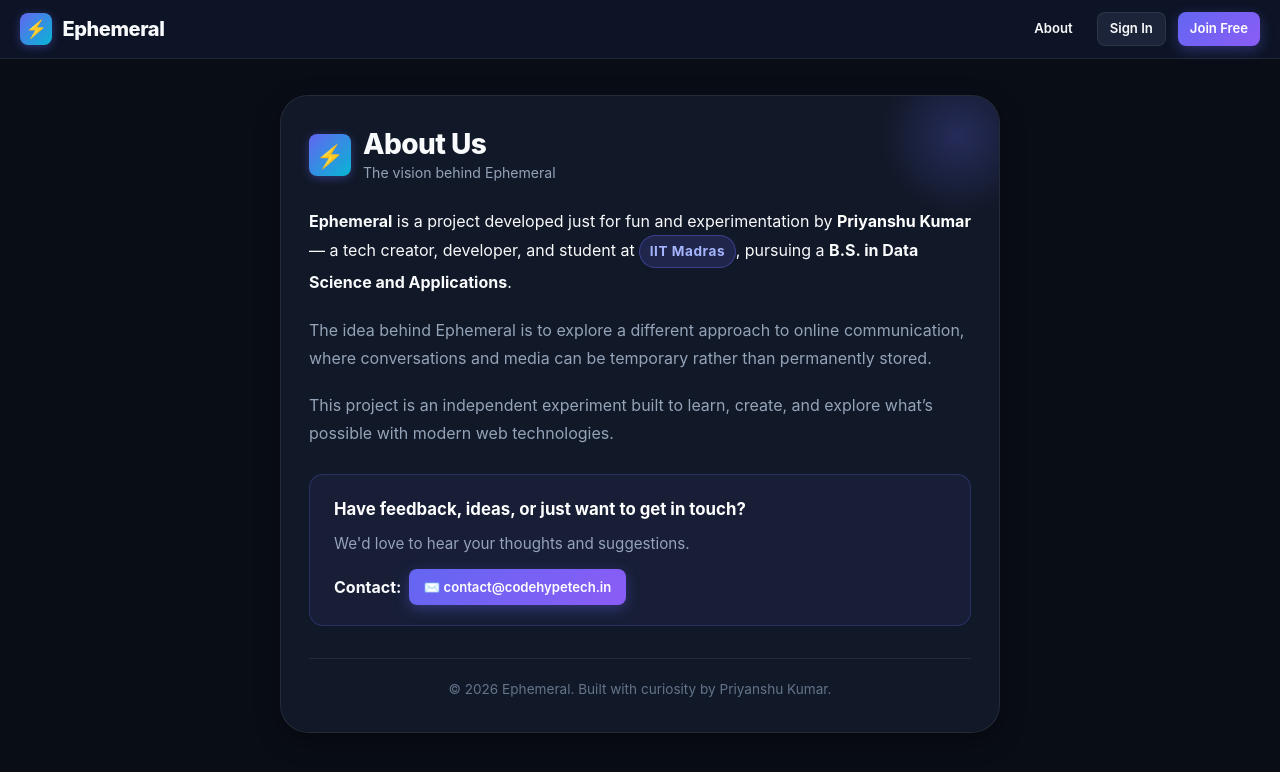
After one commit to pkdsiit/ephemeral, a Flask app: page /about in a window 1280 px wide. The commit adds this page. Shown: the top 772 px of the page. Run offline with Flask 3, Linux system fonts and the light colour scheme; parts of the project's set-up code (start-up, migrations or seed data) failed here and were passed over.

Commit message:
feat: add About Us & Contact page with creator info and contact link

```diff
--- a/app/main/routes.py
+++ b/app/main/routes.py
@@ -95,3 +95,9 @@ def trigger_cleanup():
         'message': 'Ephemeral cleanup executed successfully',
         'stats': stats
     }), 200
+
+
+@main_bp.route('/about')
+@main_bp.route('/contact')
+def about():
+    return render_template('main/about.html')
--- a/app/templates/base.html
+++ b/app/templates/base.html
@@ -33,6 +33,7 @@
         <li><a href="{{ url_for('dating.index') }}" class="{% if request.endpoint and request.endpoint.startswith('dating.') %}active{% endif %}">Dating</a></li>
         <li><a href="{{ url_for('users.search_page') }}" class="{% if request.endpoint == 'users.search_page' %}active{% endif %}">Discover</a></li>
         <li><a href="{{ url_for('users.friends_page') }}" class="{% if request.endpoint == 'users.friends_page' %}active{% endif %}">Connections</a></li>
+        <li><a href="{{ url_for('main.about') }}" class="{% if request.endpoint == 'main.about' %}active{% endif %}">About</a></li>
         {% if current_user.is_admin %}
         <li><a href="{{ url_for('admin.dashboard') }}" class="{% if request.endpoint and request.endpoint.startswith('admin.') %}active{% endif %}"><span class="badge badge-accent">Admin</span></a></li>
         {% endif %}
@@ -49,6 +50,7 @@
     </div>
     {% else %}
     <div class="nav-user">
+      <a href="{{ url_for('main.about') }}" class="btn btn-sm btn-secondary" style="border:none; background:transparent;">About</a>
       <a href="{{ url_for('auth.login') }}" class="btn btn-sm btn-secondary">Sign In</a>
       <a href="{{ url_for('auth.register') }}" class="btn btn-sm btn-primary">Join Free</a>
     </div>
@@ -75,6 +77,9 @@
     </a>
     <a href="{{ url_for('users.search_page') }}" class="top-nav-tab {% if request.endpoint == 'users.search_page' %}active{% endif %}">
       <span>🔍 Discover</span>
+    </a>
+    <a href="{{ url_for('main.about') }}" class="top-nav-tab {% if request.endpoint == 'main.about' %}active{% endif %}">
+      <span>ℹ️ About</span>
     </a>
     <a href="{{ url_for('users.profile') }}" class="top-nav-tab {% if request.endpoint and request.endpoint.startswith('users.profile') %}active{% endif %}">
       <span>👤 Profile</span>
--- /dev/null
+++ b/app/templates/main/about.html
@@ -0,0 +1,51 @@
+{% extends "base.html" %}
+
+{% block title %}About Us & Contact{% endblock %}
+
+{% block content %}
+<div style="max-width:720px; margin:1rem auto 2.5rem;">
+  <div class="card" style="padding:2rem 1.75rem; border-radius:var(--radius-xl); box-shadow:var(--shadow-md); position:relative; overflow:hidden;">
+    <div style="position:absolute; top:-40px; right:-40px; width:160px; height:160px; background:radial-gradient(circle, rgba(99,102,241,0.25), transparent 70%); border-radius:50%; pointer-events:none;"></div>
+
+    <div style="display:flex; align-items:center; gap:0.75rem; margin-bottom:1.5rem;">
+      <div class="brand-icon" style="width:42px; height:42px; font-size:1.4rem;">⚡</div>
+      <div>
+        <h1 style="font-size:1.75rem; font-weight:800; letter-spacing:-0.02em; line-height:1.2;">About Us</h1>
+        <p style="color:var(--text-muted); font-size:0.88rem;">The vision behind Ephemeral</p>
+      </div>
+    </div>
+
+    <div style="line-height:1.75; font-size:1rem; color:var(--text-main); display:flex; flex-direction:column; gap:1.2rem;">
+      <p>
+        <strong>Ephemeral</strong> is a project developed just for fun and experimentation by
+        <strong style="color:#ffffff;">Priyanshu Kumar</strong> — a tech creator, developer, and student at
+        <span class="badge badge-primary" style="font-size:0.85rem; padding:0.25rem 0.6rem; vertical-align:middle; text-transform:none;">IIT Madras</span>,
+        pursuing a <strong>B.S. in Data Science and Applications</strong>.
+      </p>
+
+      <p style="color:var(--text-muted);">
+        The idea behind Ephemeral is to explore a different approach to online communication, where conversations and media can be temporary rather than permanently stored.
+      </p>
+
+      <p style="color:var(--text-muted);">
+        This project is an independent experiment built to learn, create, and explore what’s possible with modern web technologies.
+      </p>
+
+      <div style="background:rgba(99, 102, 241, 0.08); border:1px solid rgba(99, 102, 241, 0.25); border-radius:var(--radius-md); padding:1.25rem 1.5rem; margin-top:0.5rem;">
+        <h3 style="font-size:1.05rem; font-weight:700; margin-bottom:0.4rem; color:#ffffff;">Have feedback, ideas, or just want to get in touch?</h3>
+        <p style="margin-bottom:0.75rem; font-size:0.95rem; color:var(--text-muted);">We'd love to hear your thoughts and suggestions.</p>
+        <div style="display:flex; align-items:center; gap:0.5rem;">
+          <span style="font-weight:700; color:var(--text-main);">Contact:</span>
+          <a href="mailto:contact@codehypetech.in" class="btn btn-sm btn-primary" style="text-decoration:none; padding:0.4rem 0.9rem;">
+            ✉️ contact@codehypetech.in
+          </a>
+        </div>
+      </div>
+    </div>
+
+    <div style="margin-top:2rem; padding-top:1.25rem; border-top:1px solid var(--border-color); text-align:center; color:var(--text-dim); font-size:0.85rem;">
+      © 2026 Ephemeral. Built with curiosity by Priyanshu Kumar.
+    </div>
+  </div>
+</div>
+{% endblock %}
```
Also changed, not shown: app/templates/main/index.html (+11 -0 lines).
